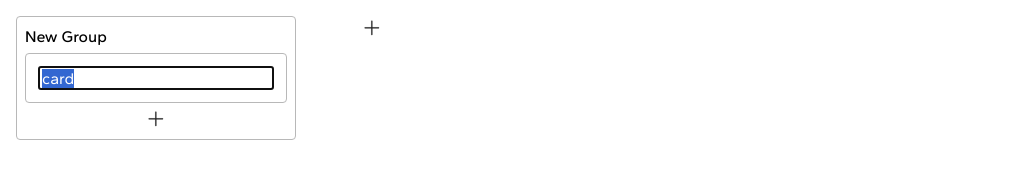
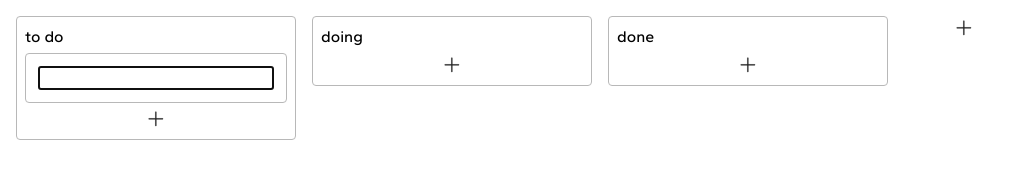
Before and after one commit to vupdivup/kanoban, a plain HTML site: page index.html in a window 1280 px wide. Both pictures are taken after a click on the button 156 px from the left and 65 px from the top of the page. Shown: the whole page, without its empty margins (0-1019 px from the left). Drawn offline with Linux system fonts and the light colour scheme.

Commit message:
write load code

```diff
--- a/main.js
+++ b/main.js
@@ -38,9 +38,11 @@ function createLabel(initialText="") {
     return label;
 }
 
+// create a group and append it to board
 function addGroup(groupName) {
     let board = document.getElementById("board");
 
+    // group wrapper
     let group = document.createElement("div");
     group.classList.add("group");
     group.draggable = true;
@@ -59,7 +61,7 @@ function addGroup(groupName) {
     let addCardButton = document.createElement("button");
     addCardButton.classList.add("add-button", "add-card-button");
 
-
+    // add icon within button
     let addIcon = document.createElement("img");
     addIcon.classList.add("icon");
     addIcon.src = "./images/add_icon.png";
@@ -74,16 +76,18 @@ function addGroup(groupName) {
 
     // name group
     beginLabelRename(groupLabel);
+
+    return group;
 }
 
 // creates a new card within the specified group
-function addCard(group) {
+function addCard(group, text) {
     // card container
     let card = document.createElement("div");
     card.classList.add("card");
     card.draggable = true;
 
-    let label = createLabel("card", true);
+    let label = createLabel(text, true);
     card.appendChild(label);
 
     // insert before add new button
@@ -241,6 +245,31 @@ function save() {
     localStorage.setItem("board", JSON.stringify(boardSave));
 }
 
+function load() {
+    // clear board
+    let board = document.getElementById("board");
+    let groups = board.querySelectorAll(".group");
+
+    groups.forEach(g => g.remove());
+
+    try {
+        let save = JSON.parse(localStorage.getItem("board"));
+
+        for (const groupSave of save.groups) {
+            let group = addGroup(groupSave.label);
+
+            for (const card of groupSave.cards) {
+                addCard(group, card);
+            }
+        }
+    }
+    catch {
+        addGroup("to do");
+        addGroup("doing");
+        addGroup("done");
+    }
+}
+
 let draggedElement;
 
 document.getElementById("add-group-button").addEventListener("click", () => addGroup("group"));
@@ -258,3 +287,5 @@ addEventListener("dragend", () => {
     console.log("end");
     setTimeout(() => { document.getElementById("trash").style.display = "none"; console.log("end");}, 0);
 })
+
+load();
--- a/style.css
+++ b/style.css
@@ -6,7 +6,7 @@
 :root {
     --border-color: #b8b8b8;
     --hover-color: #dedede;
-    --accent-color: #808080;
+    --focused-border-color: #808080;
     --label-min-height: 24px;
     --group-width: 280px;
     --icon-size: 20px;
@@ -122,7 +122,7 @@ body, button, input {
 }
 
 .card:hover {
-    border-color: var(--accent-color);
+    border-color: var(--focused-border-color);
     transition: border-color .25s;
 }
 
```
